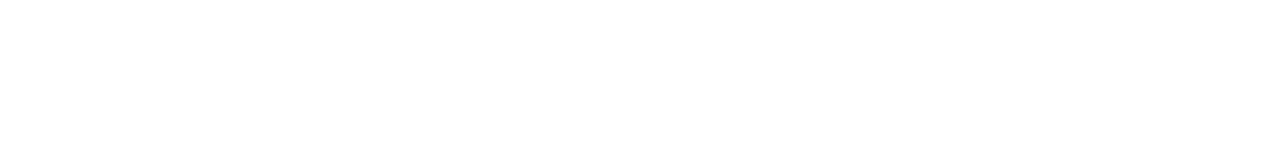
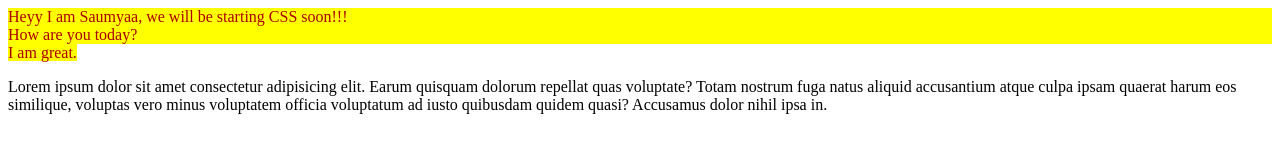
Before and after one commit to saumyaashree/Sigma-Web-Dev-Course, a plain HTML site: page Ch11/index.html in a window 1280 px wide. Drawn offline with Linux system fonts and the light colour scheme.

Commit message:
updated Ch11

```diff
--- a/Ch11/index.html
+++ b/Ch11/index.html
@@ -3,9 +3,28 @@
 <head>
     <meta charset="UTF-8">
     <meta name="viewport" content="width=device-width, initial-scale=1.0">
-    <title>Document</title>
+    <title>CSS</title>
+    <style>
+        div,span{
+          color:rgb(170, 0, 0);
+          background-color: yellow;
+
+        }
+    </style>
 </head>
 <body>
+    <div>
+        Heyy I am Saumyaa, we will be starting CSS soon!!!
+    </div>
 
+    <div>
+        How are you today?
+    </div>
+
+    <span>
+        I am great.
+    </span>
+
+    <p>Lorem ipsum dolor sit amet consectetur adipisicing elit. Earum quisquam dolorum repellat quas voluptate? Totam nostrum fuga natus aliquid accusantium atque culpa ipsam quaerat harum eos similique, voluptas vero minus voluptatem officia voluptatum ad iusto quibusdam quidem quasi? Accusamus dolor nihil ipsa in.</p>
 </body>
 </html>
```
